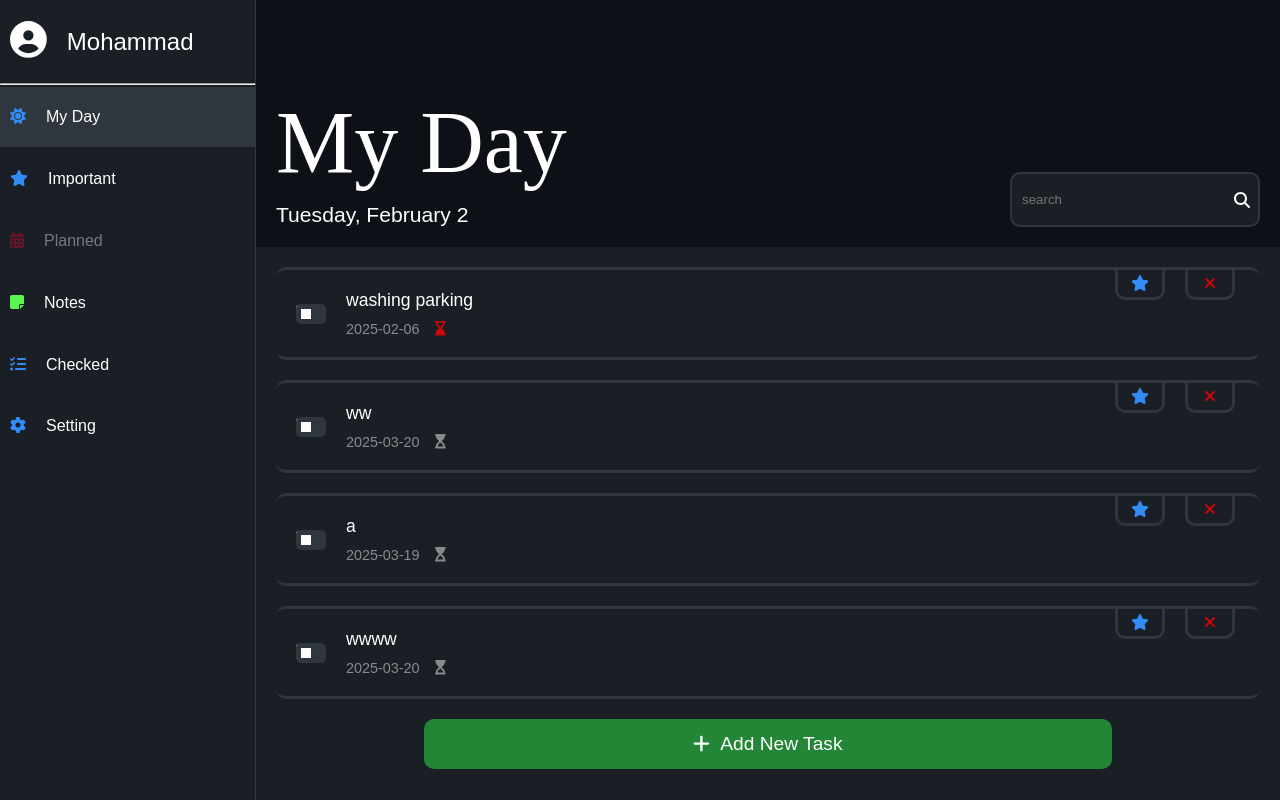
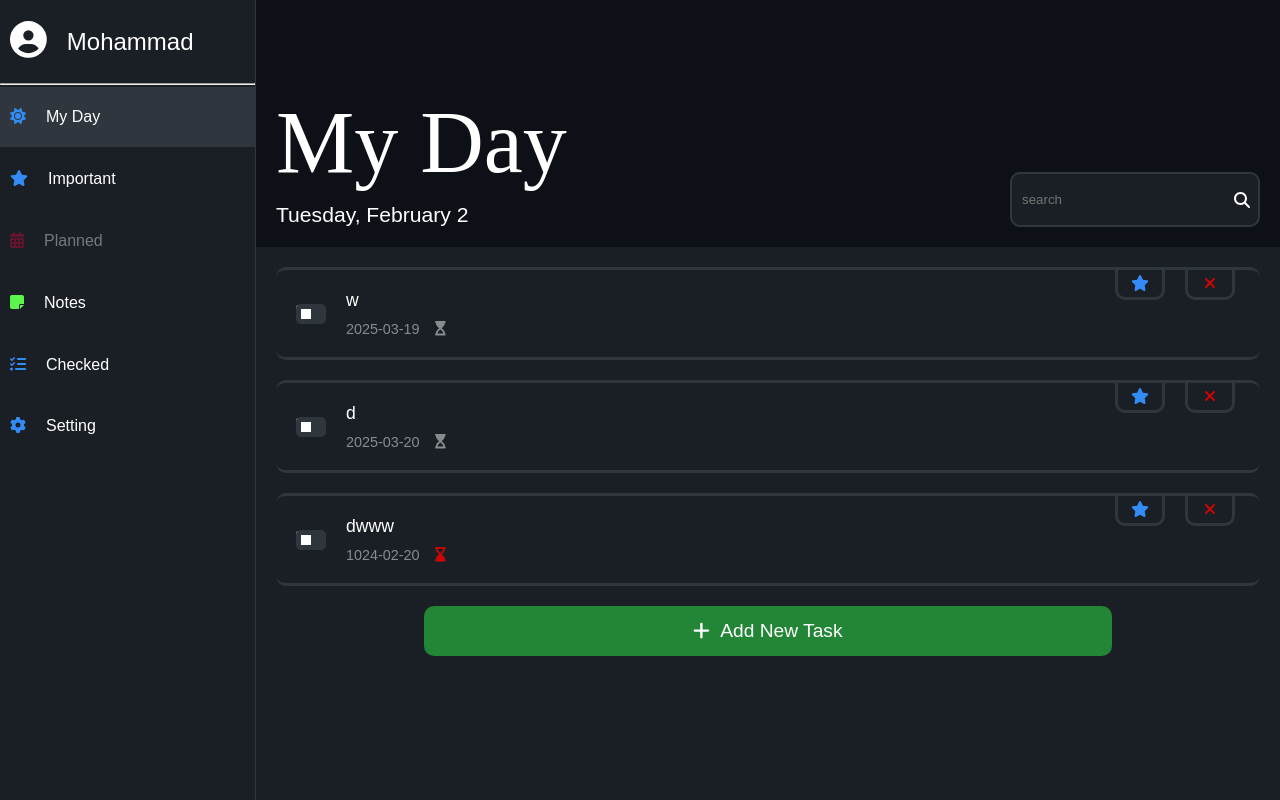
Before and after one commit to MohammadNourizadeh/taskManager2, a React (Vite) app: page /admin/my-day in a window 1280 px wide. Built offline with nearby package versions, Linux system fonts and the light colour scheme; data requests are answered from the project's data file.

Commit message:
tasks hour glass is ready

```diff
--- a/db.json
+++ b/db.json
@@ -5,30 +5,23 @@
   },
   "tasks": [
     {
-      "id": "90bb05fb-28fc-4da7-930d-cd8524a3bec5",
-      "name": "washing parking",
-      "date": "2025-02-06",
+      "id": "d9cb93d4-35f0-4ece-a4aa-53494c0c5bf3",
+      "name": "w",
+      "date": "2025-03-19",
       "done": false,
       "important": "no"
     },
     {
-      "id": "911a6ef8-79d1-459f-82c2-414188f809d0",
-      "name": "ww",
+      "id": "530076aa-8349-4954-8ce3-75018e141323",
+      "name": "d",
       "date": "2025-03-20",
       "done": false,
       "important": "no"
     },
     {
-      "id": "c9a4739d-36d9-46cb-a651-c21aaaa90afd",
-      "name": "a",
-      "date": "2025-03-19",
-      "done": false,
-      "important": "no"
-    },
-    {
-      "id": "092132b2-762e-46fd-8054-72bad2add405",
-      "name": "wwww",
-      "date": "2025-03-20",
+      "id": "530076wssssssa-8349-4954-8ce3-75018e141321",
+      "name": "dwww",
+      "date": "1024-02-20",
       "done": false,
       "important": "no"
     }
--- a/src/components/task/Task.jsx
+++ b/src/components/task/Task.jsx
@@ -1,4 +1,4 @@
-import { faArrowPointer, faArrowRightRotate, faHourglass1, faHourglassEnd, faMultiply, faRepeat, faStar } from "@fortawesome/free-solid-svg-icons";
+import { faArrowRightRotate, faHourglass1, faHourglassEnd, faHourglassHalf, faMultiply, faStar } from "@fortawesome/free-solid-svg-icons";
 import { FontAwesomeIcon } from "@fortawesome/react-fontawesome";
 import { useContext, useEffect, useId, useState } from "react";
 import MainContext from "../../contexts/MainContext";
@@ -12,17 +12,17 @@ export default function Task({ tasks, task, onSetNewList }) {
   // side effect
   useEffect(() => {
     const interval = setInterval(() => {
-      const date = new Date()
-      date.setHours(0, 0, 0, 0)
+      const date = new Date().setHours(0, 0, 0, 0)
+      const taskDate = new Date(task.date).setHours(0, 0, 0, 0)
 
-      const taskDate = new Date(task.date)
-      taskDate.setHours(0, 0, 0, 0)
+      if (date === taskDate) {
+        setHourGlass('yellow')
+      } else if (date > taskDate) {
+        setHourGlass('red')
+      } else {
+        setHourGlass('gray')
+      }
 
-      if (date < taskDate) {
-        setHourGlass('yellow')
-      } else {
-        setHourGlass('red')
-      }
 
     }, 1000)
 
@@ -105,8 +105,8 @@ export default function Task({ tasks, task, onSetNewList }) {
         <div className={styles.taskDate}>
           {task.date}
           {hourGlass ?
-            <span id={hourGlass === 'red' ? styles.redHourGlass : ''}>
-              <FontAwesomeIcon icon={hourGlass === 'yellow' ? faHourglass1 : faHourglassEnd} />
+            <span id={hourGlass === 'red' ? styles.redHourGlass : hourGlass === 'yellow' ? styles.yellowHourGlass : ''}>
+              <FontAwesomeIcon icon={hourGlass === 'yellow' ? faHourglassHalf : hourGlass === 'red' ? faHourglassEnd : faHourglass1} />
             </span>
             :
             <span className={styles.loadingIcon}>
--- a/src/components/task/Task.module.scss
+++ b/src/components/task/Task.module.scss
@@ -76,6 +76,10 @@
 
       #redHourGlass {
         color: mainStyle.$red_error_color;
+      }
+      #yellowHourGlass {
+        color: yellow;
+        animation: halfHourGlassAnimation 1s alternate infinite;
       }
     }
   }
@@ -181,3 +185,9 @@
     transform: rotate(1turn);
   }
 }
+
+@keyframes halfHourGlassAnimation {
+  100% {
+    color: rgba(255, 255, 0, 0.458);
+  }
+}
```
